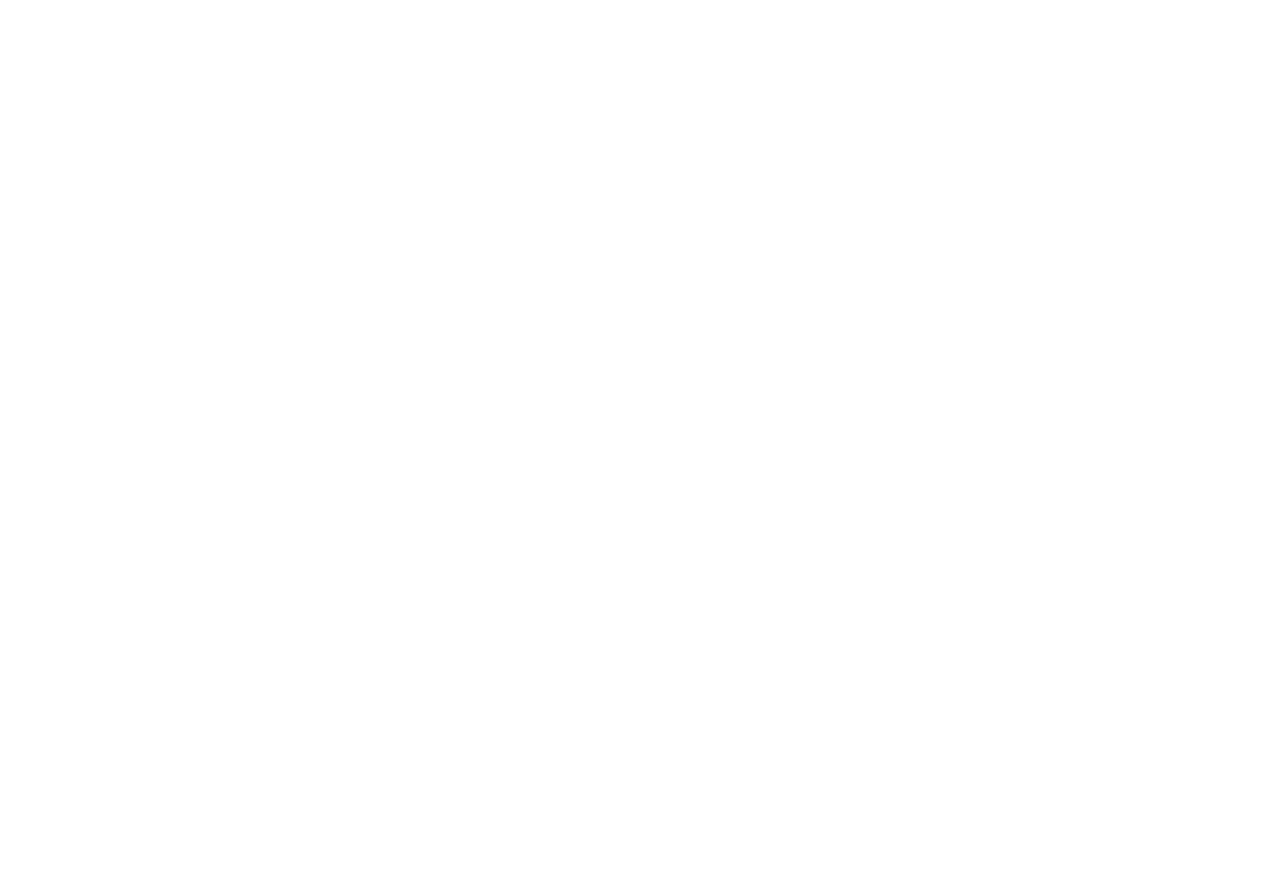
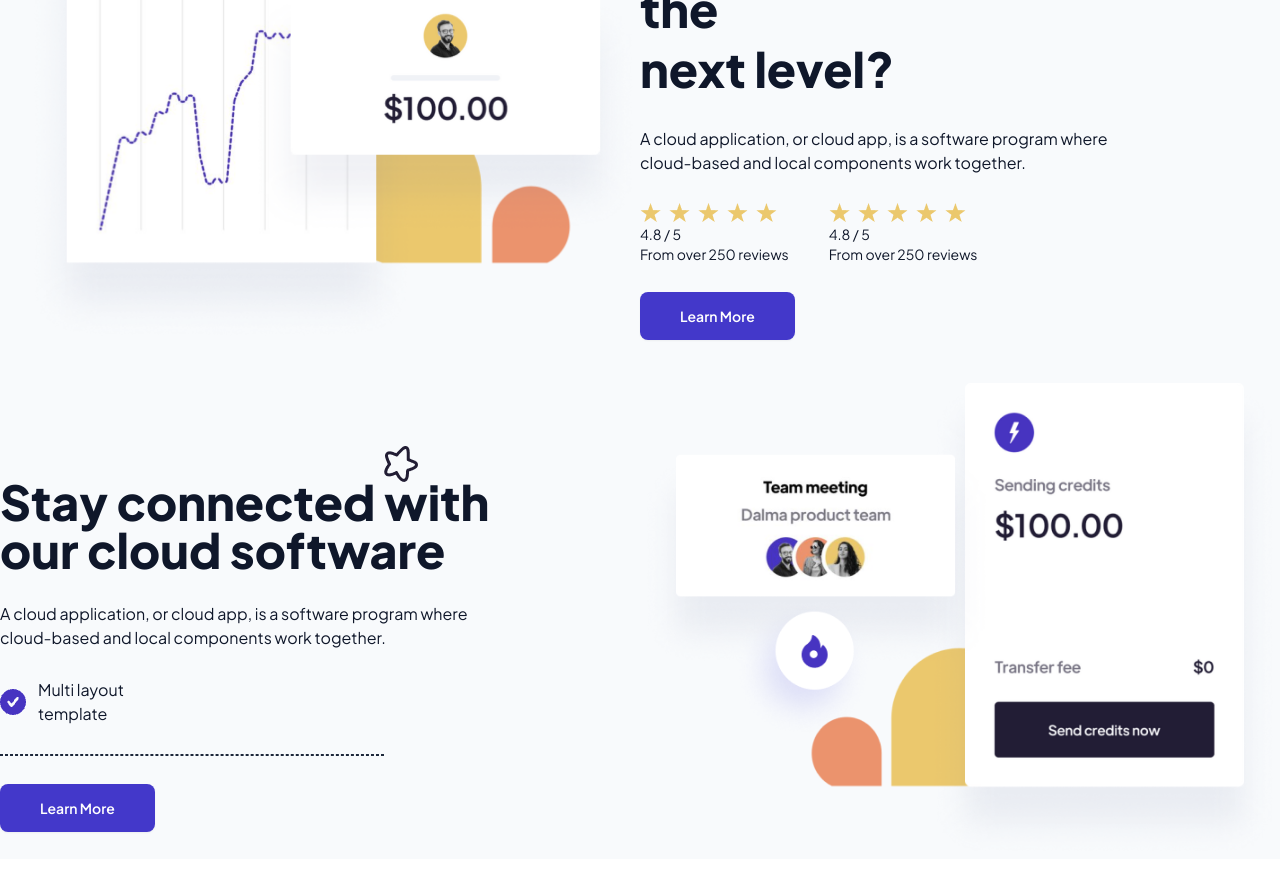
Before and after one commit to muhammadranju/practice-task-milestone-3, a React (Vite) app in the folder web_day_2/saas-landing-page/: page / in a window 1280 px wide. Shown: the part 2560-3431 px from the top of the page. Before the commit the page ends 2377 px from the top, so only its background shows below. Built offline with nearby package versions, Linux system fonts and the light colour scheme.

Commit message:
feat: added new take ready section

```diff
--- a/web_day_2/saas-landing-page/src/App.jsx
+++ b/web_day_2/saas-landing-page/src/App.jsx
@@ -1,6 +1,7 @@
 import Events from "./components/Events";
 import Header from "./components/Header";
 import { Navbar } from "./components/Navbar";
+import TakeReady from "./components/TakeReady";
 import UsedIndustry from "./components/UsedIndustry";
 
 function App() {
@@ -10,6 +11,7 @@
       <Header />
       <UsedIndustry />
       <Events />
+      <TakeReady />
     </>
   );
 }
--- a/web_day_2/saas-landing-page/src/components/Events.jsx
+++ b/web_day_2/saas-landing-page/src/components/Events.jsx
@@ -1,6 +1,6 @@
 function Events() {
   return (
-    <section className="dark:text-slate-800 bg-slate-100 lg:py-32 py-16">
+    <section className="dark:text-slate-800 bg-slate-100 lg:py-20 py-16">
       <div className="container mx-auto  lg:px-0 px-3 flex flex-col lg:flex-row justify-center items-center">
         <div className="flex-1">
           <img src="../../images/Frame-4.png" className="w-fit" alt="" />
--- /dev/null
+++ b/web_day_2/saas-landing-page/src/components/TakeReady.jsx
@@ -0,0 +1,72 @@
+function TakeReady() {
+  return (
+    <section className="container mx-auto  lg:px-0 px-3 my-24">
+      <div className="container mx-auto  lg:px-0 px-3 flex flex-col lg:flex-row justify-center items-center my-10">
+        <div className="flex-1">
+          <img src="../../images/Frame-2.png" className="w-fit" alt="" />
+        </div>
+
+        <div className="mt-10 flex-1 space-y-7 relative">
+          <h1 className="lg:text-5xl text-3xl font-extrabold lg:w-[500px] lg:leading-tight">
+            Ready to take your online business to the <br /> next level?
+          </h1>
+          <p className="lg:w-[500px]">
+            A cloud application, or cloud app, is a software program where
+            cloud-based and local components work together.
+          </p>
+          <div className=" text-sm flex  items-center gap-x-10 ">
+            <span>
+              <img src="../../images/star.png" alt="" />
+              4.8 / 5 <br />
+              From over 250 reviews
+            </span>{" "}
+            <span>
+              <img src="../../images/star.png" alt="" />
+              4.8 / 5 <br />
+              From over 250 reviews
+            </span>
+          </div>
+          <div className="space-x-4">
+            <button className="btn bg-indigo-700 border-0 text-white hover:bg-indigo-800 lg:px-10">
+              Learn More
+            </button>
+          </div>
+        </div>
+      </div>
+
+      <div className="container mx-auto  lg:px-0 px-3 flex flex-col lg:flex-row-reverse justify-center items-center my-10">
+        <div className="flex-1">
+          <img src="../../images/Frame-3.png" className="w-fit" alt="" />
+        </div>
+
+        <div className="mt-10 flex-1 space-y-7 relative ">
+          <img
+            src="../../images/Vector.png"
+            className="absolute lg:ml-96 ml-72 -mt-1"
+            alt=""
+          />
+
+          <h1 className="lg:text-5xl text-3xl font-extrabold lg:w-[500px]">
+            Stay connected with our cloud software
+          </h1>
+          <p className="lg:w-[500px]">
+            A cloud application, or cloud app, is a software program where
+            cloud-based and local components work together.
+          </p>
+          <span className="flex items-center gap-x-3">
+            <img src="../../images/right-icon.png" alt="" /> Multi layout <br />
+            template
+          </span>
+          <div className="border border-dashed tracking-widest w-96 dark:border-slate-500 border-slate-800	"></div>
+          <div className="space-x-4">
+            <button className="btn bg-indigo-700 border-0 text-white hover:bg-indigo-800 lg:px-10">
+              Learn More
+            </button>
+          </div>
+        </div>
+      </div>
+    </section>
+  );
+}
+
+export default TakeReady;
```
Also changed, not shown: web_day_2/saas-landing-page/public/images/Vector.png (added).
